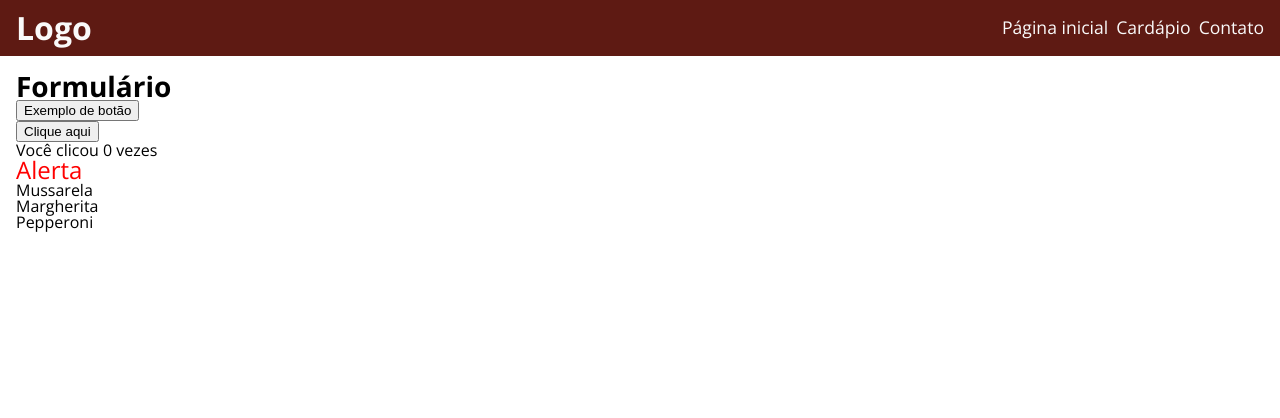
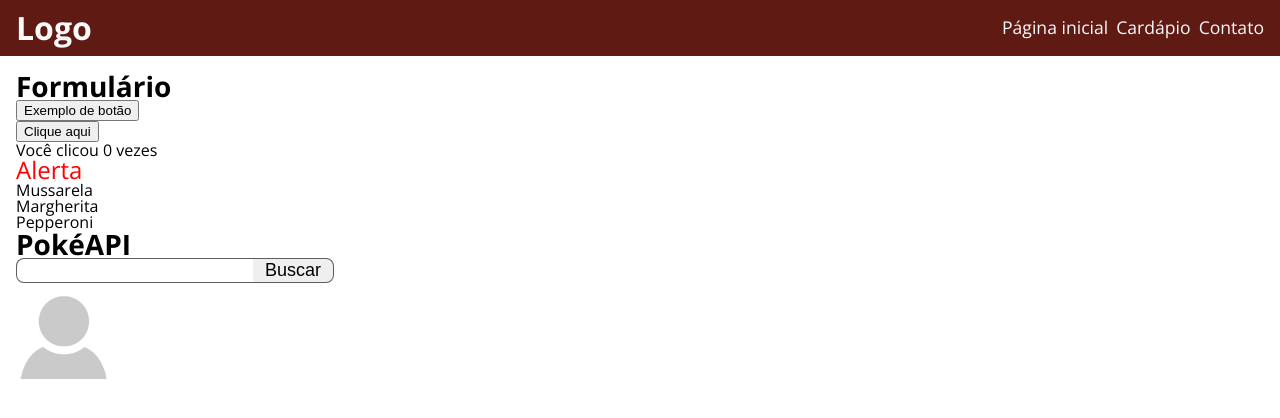
Before and after one commit to allankildare/turmas-coderhouse, a React (Create React App) app in the folder turma-05/: page / in a window 1280 px wide. Shown: the top 418 px of the page. Built offline with nearby package versions, Linux system fonts and the light colour scheme.

Commit message:
feat: componente Pokemon em App

```diff
--- a/turma-05/src/App.jsx
+++ b/turma-05/src/App.jsx
@@ -5,6 +5,7 @@ import Button from './components/Button'
 import Contador from './components/Contador'
 import Cardapio from './components/Cardapio'
 import AppContainer from './components/AppContainer'
+import Pokemon from './components/Pokemon'
 
 function App() {
   return (
@@ -17,6 +18,8 @@ function App() {
           Alerta
         </Alerta>
         <Cardapio />
+
+        <Pokemon />
       </AppContainer>
 
     </div>
```
